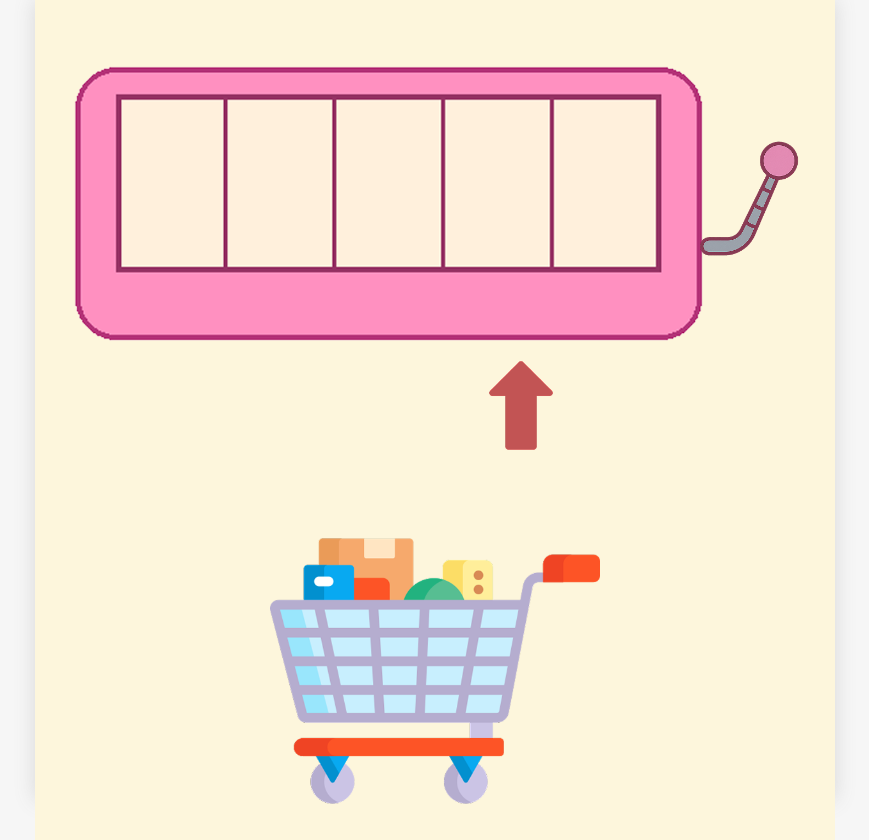
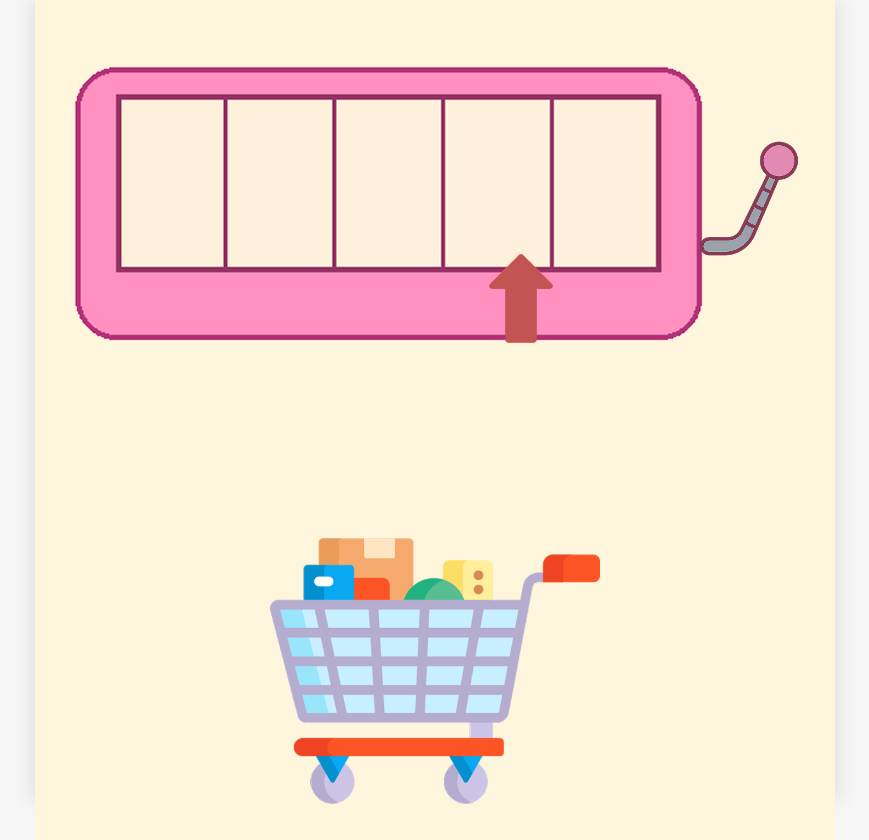
Before and after one commit to hyesukkk/su-s-slot-kitchen, a React (Vite) app: page /game in a window 1280 px wide. Shown: the whole page, without its empty margins (205-1074 px from the left). Built offline with nearby package versions, Linux system fonts and the light colour scheme; a web font is replaced by a local one.

Commit message:
화살표 높이 조정 완료

```diff
--- a/src/pages/Game.css
+++ b/src/pages/Game.css
@@ -10,10 +10,11 @@
 
 /* 슬롯 박스 + 핸들 */
 .slot-container {
+  position: relative; /*화살표의 기준 */
   display: flex;
   justify-content: center;
   align-items: center;
-  gap: 0;
+  /* gap: 0; */
 }
 
 .slot-box {
@@ -33,17 +34,12 @@
 }
 
 /* 화살표 */
-.arrow-container {
-  display: flex;
-  justify-content: flex-start;
-  padding-left: 10%;
-  margin-top: 20px;
-  position: relative; /* ✅ 화살표의 absolute 기준 */
-  height: 50px; /* 높이 공간 확보 */
-}
-
 .arrow {
+  position: absolute;
+  bottom: 17px; /* 슬롯박스 이미지 하단선에 딱 붙도록 조절 */
+  transform: translateX(-50%);
   width: 70px;
+  transition: left 0.2s ease;
 }
 
 /* 카트 */
--- a/src/pages/Game.jsx
+++ b/src/pages/Game.jsx
@@ -30,20 +30,17 @@ const Game = () => {
         <button className="handle" onClick={handleStop}>
           <img src="/assets/handle.png" alt="핸들" />
         </button>
-      </div>
 
-      {/* 화살표 */}
-      <div className="arrow-container">
         <img
           className="arrow"
           src="/assets/arrow.png"
           alt="화살표"
           style={{
             left: `${slotIndex * 16 + 18}%`,
-            position: "absolute",
-            bottom: "-20px",
-            transform: "translateX(-50%)",
-            transition: "left 0.2s ease",
+            // position: "absolute",
+            // bottom: "-20px",
+            // transform: "translateX(-50%)",
+            // transition: "left 0.2s ease",
           }}
         />
       </div>
```
